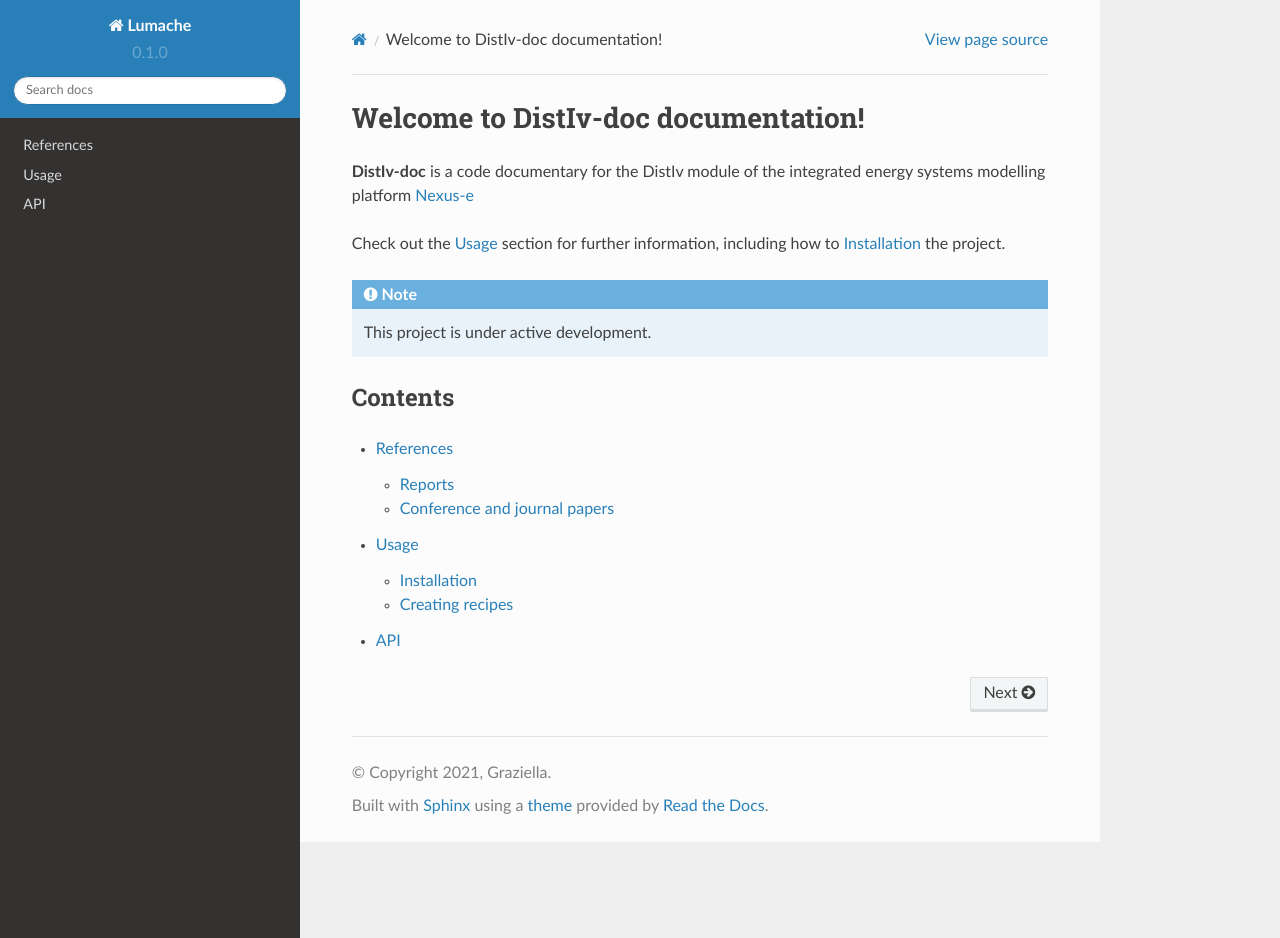
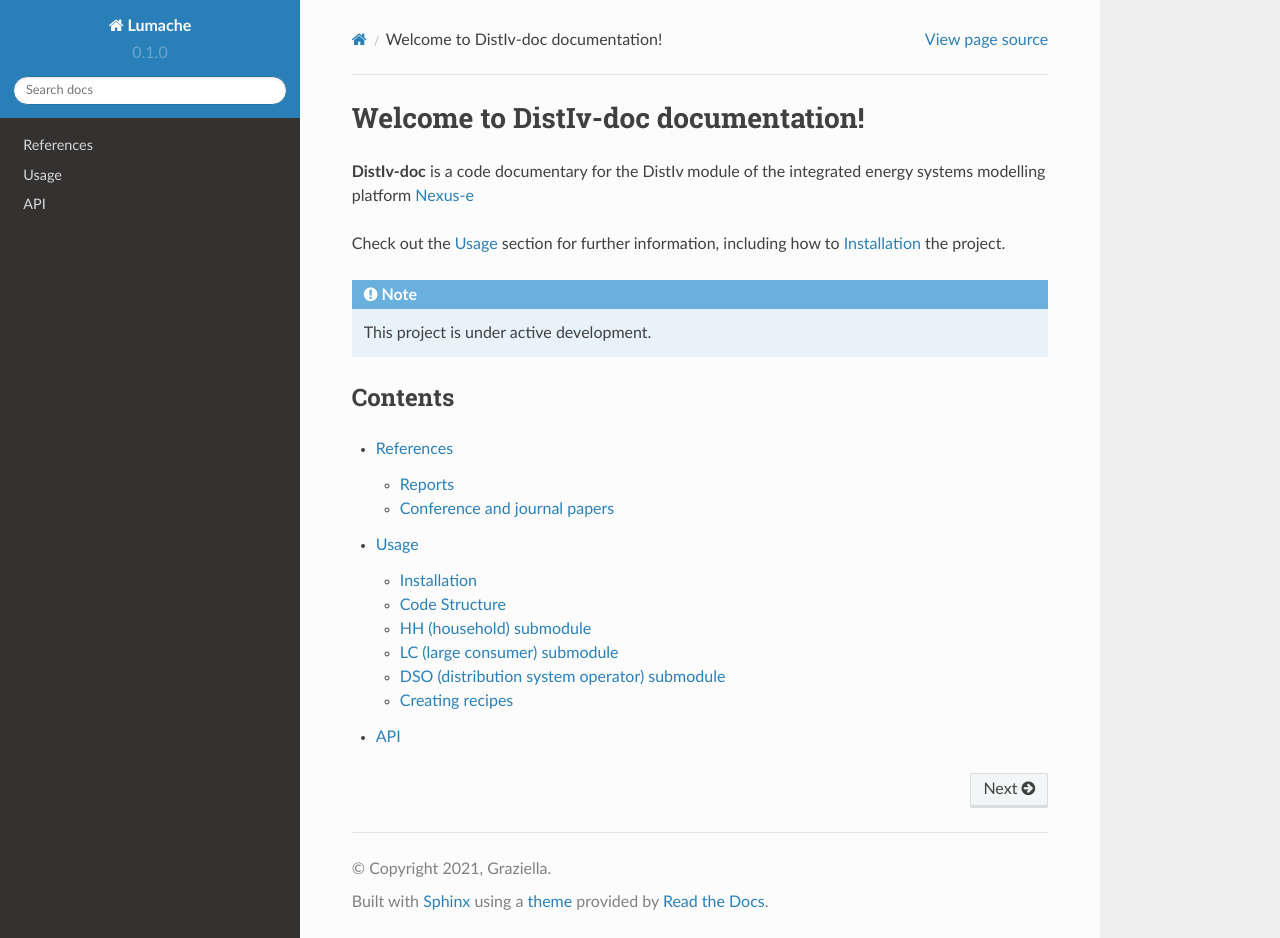
Before and after one commit to xuejiaohan/Nexuse_distiv_doc, a Sphinx documentation site: the page built from docs/source/index.rst, in a window 1280 px wide and 938 px high. Built offline with Sphinx 7.4.7 and the Read the Docs theme 2.0.0, drawn with Linux system fonts in a browser that asks for light colours; pages that are not in the unit, such as notebooks, are missing from menus; some of the changed lines change nothing that is shown.

Commit message:
create code structure

```diff
--- a/docs/source/usage.rst
+++ b/docs/source/usage.rst
@@ -1,16 +1,99 @@
 Usage
 =====
+
+.. note::
+
+add note here....
+
+
+
 
 .. _installation:
 
 Installation
 ------------
 
-To use Lumache, first install it using pip:
+To run DistIv module on ETH server `Euler <https://scicomp.ethz.ch/wiki/Getting_started_with_clusters>`_, please refer to `Nexus-e document <https://nexus-e.readthedocs.io/en/latest/index.html>`_.
+
+To run DistIv module on your own machine, please install/download:
+
+* Matlab
+* `YALMIP <https://yalmip.github.io>`_
+* Gurobi
+
+
+
+
+.. _structure:
+
+Code Structure
+--------------
+
+* input
+* runHH_district (Check out the :HH:`HH submodule` section)
+
+  * with a nested list
+  * and some subitems
+
+* runLC_municipality (Check out the :LC:`LC submodule` section)
+
+  * dgep_run_LC.m
+  * dgep_Run_LC_reg.m
+  * dgep_struct2variable_LC_reg.m
+  * dgep_Variables_LC_reg.m
+  * dgep_Constraints_LC_reg.m
+  * dgep_Objective_LC_reg.m
+  * dgep_saveoutput_LC_reg.m
+  * output_wrapper_LC.m
+  * testing_LC_reg.m
+
+* runDSO_municipality (Check out the :DSO:`DSO submodule` section)
+
+  * dgep_run_DSO.m
+  * dgep_Run_DSO_reg.m
+  * dgep_Variables_DSO_reg.m
+  * dgep_struct2variable_DSO_reg.m
+  * dgep_Constraints_DSO_reg.m
+  * dgep_Objective_DSO_reg.m
+  * dgep_saveoutput_DSO_reg.m
+  * output_wrapper_DSO.m
+  * testing_DSO_reg.m
+
+
+* and here the parent list continues
+
+
+.. _HH:
+
+HH (household) submodule
+------------------------
+
+.. _LC:
+
+LC (large consumer) submodule
+-----------------------------
+
+
+
+.. _DSO:
+
+DSO (distribution system operator) submodule
+--------------------------------------------
+
 
 .. code-block:: console
 
    (.venv) $ pip install lumache
+
+
+   .. code-block:: ruby
+
+   Some Ruby code.
+
+
+
+
+
 
 Creating recipes
 ----------------
```
